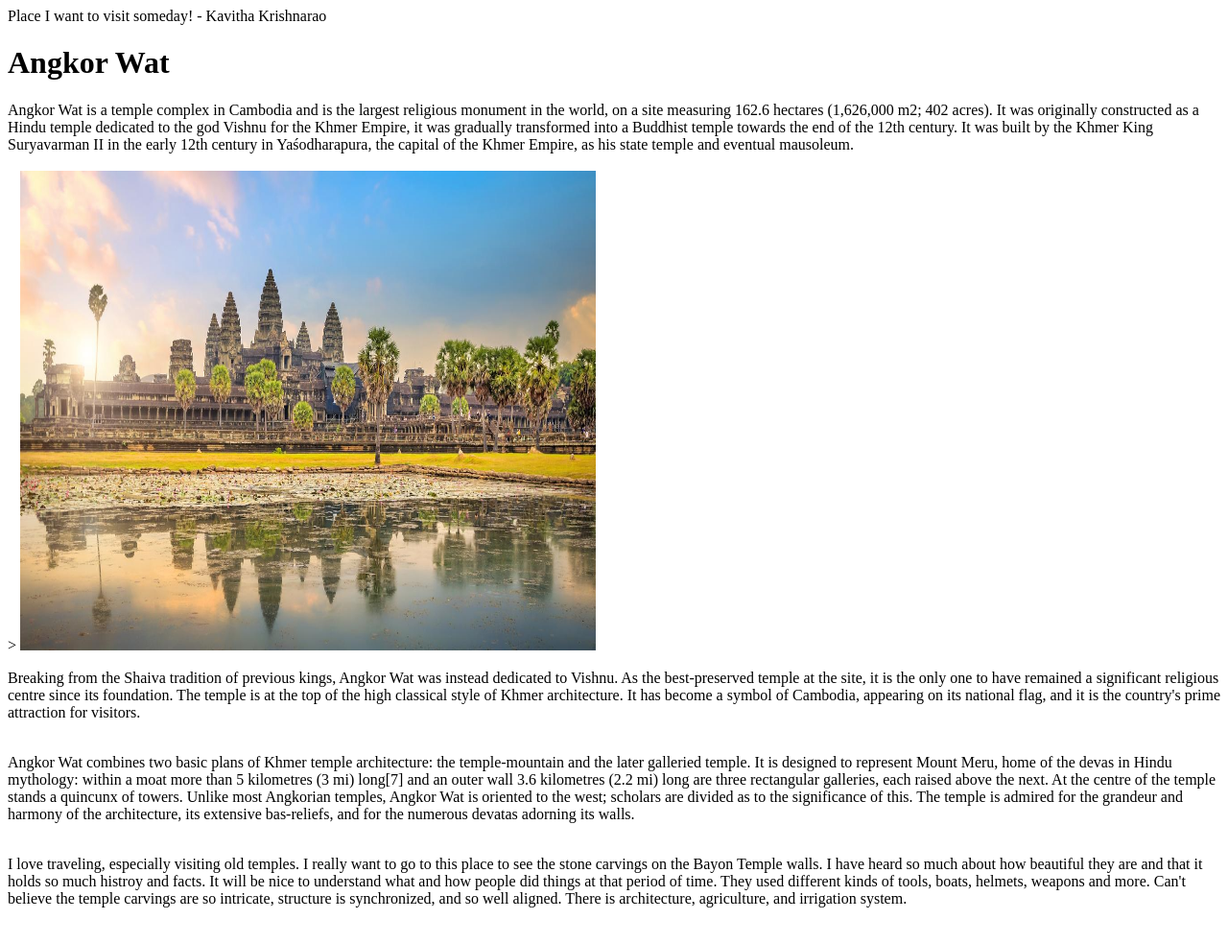
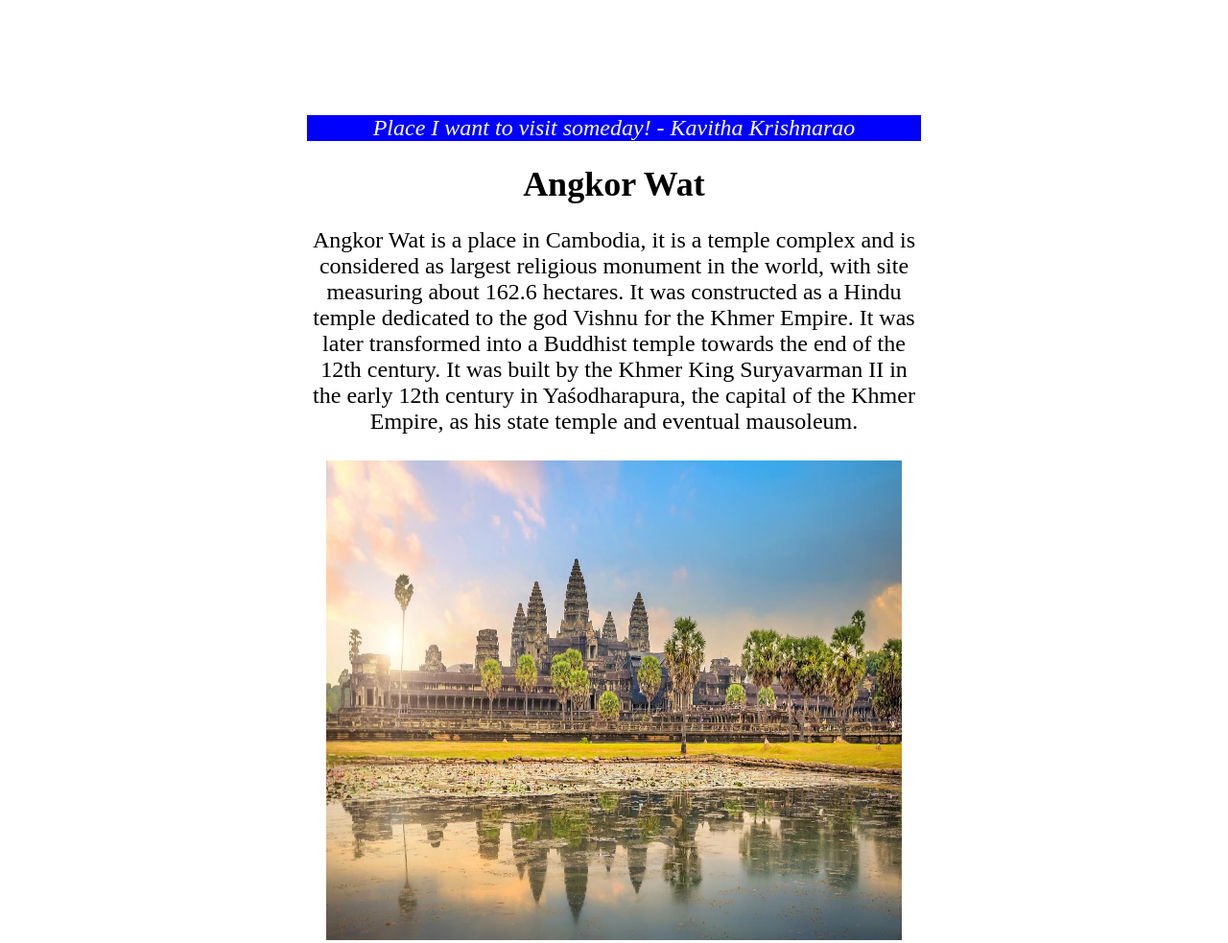
Before and after one commit to anikavi73/html-me-something, a plain HTML site: page index.html in a window 1280 px wide. Shown: the top 983 px of the page at 96% size. Drawn offline with Linux system fonts and the light colour scheme; files whose address does not match are found by name.

Commit message:
adding css file

```diff
--- a/index.html
+++ b/index.html
@@ -3,30 +3,29 @@
 <html>
    <head>
       <title>Kavitha Krishnarao's WebPage</title>
+      <link rel="stylesheet" type="text/css" href="styles.css">
    </head>
 
    <body>
        <header> Place I want to visit someday! - Kavitha Krishnarao</header>
        <h1> Angkor Wat</h1>
 
-       <main>Angkor Wat is a temple complex in Cambodia and is the largest religious monument in the world,
-           on a site measuring 162.6 hectares (1,626,000 m2; 402 acres). It was originally constructed as a Hindu temple
-           dedicated to the god Vishnu for the Khmer Empire, it was gradually transformed into a Buddhist temple towards
-           the end of the 12th century. It was built by the Khmer King Suryavarman II in the early 12th century in
+       <main>Angkor Wat is a place in Cambodia, it is a temple complex and is considered as largest religious monument in the world, with site measuring about
+          162.6 hectares. It was constructed as a Hindu temple dedicated to the god Vishnu for the Khmer Empire. It was later transformed into a Buddhist temple
+          towards the end of the 12th century. It was built by the Khmer King Suryavarman II in the early 12th century in
            Yaśodharapura, the capital of the Khmer Empire, as his state temple and eventual mausoleum. </main>
-           <br>>
+           <br>
 
         <img src="C:/Users/anika/Desktop/LaunchCode/html-me-something/images/Ankor_Wat_temple.jpg"  alt = "Angkor Wat Temple" width = "600" height = "500">
 
-        <p>Breaking from the Shaiva tradition of previous kings, Angkor Wat was instead dedicated to Vishnu. As the best-preserved
-           temple at the site, it is the only one to have remained a significant religious centre since its foundation. The temple
+        <p>Temple is build using Khmer architecture. Recognized as the best-preserved temple at the site, it is the only one to have remained a significant religious centre since its foundation. The temple
            is at the top of the high classical style of Khmer architecture. It has become a symbol of Cambodia, appearing on its
            national flag, and it is the country's prime attraction for visitors. </p>
          <br>
 
         <article>Angkor Wat combines two basic plans of Khmer temple architecture: the temple-mountain and the later galleried temple.
            It is designed to represent Mount Meru, home of the devas in Hindu mythology: within a moat more than 5 kilometres
-           (3 mi) long[7] and an outer wall 3.6 kilometres (2.2 mi) long are three rectangular galleries, each raised above the
+           (3 mi) long and an outer wall 3.6 kilometres (2.2 mi) long are three rectangular galleries, each raised above the
            next. At the centre of the temple stands a quincunx of towers. Unlike most Angkorian temples, Angkor Wat is oriented
            to the west; scholars are divided as to the significance of this. The temple is admired for the grandeur and harmony
            of the architecture, its extensive bas-reliefs, and for the numerous devatas adorning its walls. </article>
--- /dev/null
+++ b/styles.css
@@ -0,0 +1,16 @@
+body {
+      color: black;
+      background-color: white;
+      font-family: 'Ariel';
+      font-size: 150%;
+      margin: 5em 25%;
+      text-align: center;
+}
+header {
+    font-style: italic;
+    background-color: blue;
+    color: white;
+}
+h1{
+    font-size: 36px;
+}
```
